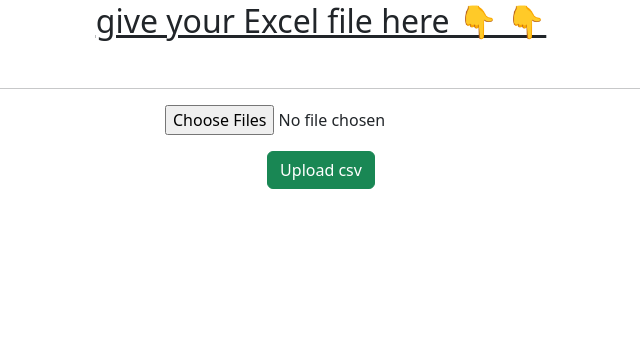
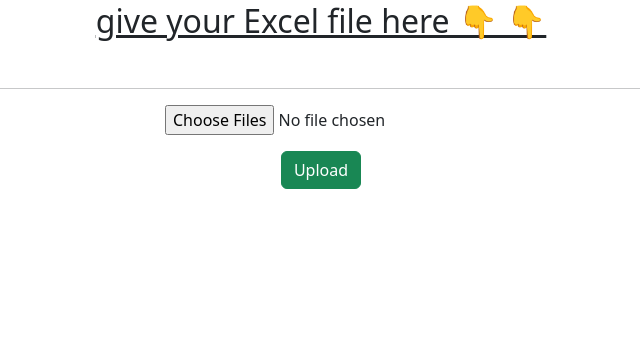
Before and after one commit to Kp270705/FlaskCertificateGen, a Flask app: page / in a window 1280 px wide. Shown: the part 118-461 px from the top of the page, without its empty margins (319-959 px from the left). Run offline with Flask 3, Linux system fonts and the light colour scheme.

Commit message:
second commit

```diff
--- a/templates/home.html
+++ b/templates/home.html
@@ -21,7 +21,7 @@
 
         <div class="mb-3" align="center">
           <input type="file" name="file" id="formfile" multiple="multiple"> <br>
-          <button type="submit" class="btn btn-success mt-3"> Upload csv </button>
+          <button type="submit" class="btn btn-success mt-3"> Upload </button>
         </div>
 
 
```
Also changed, not shown: csvFunc.py (+0 -12 lines).
